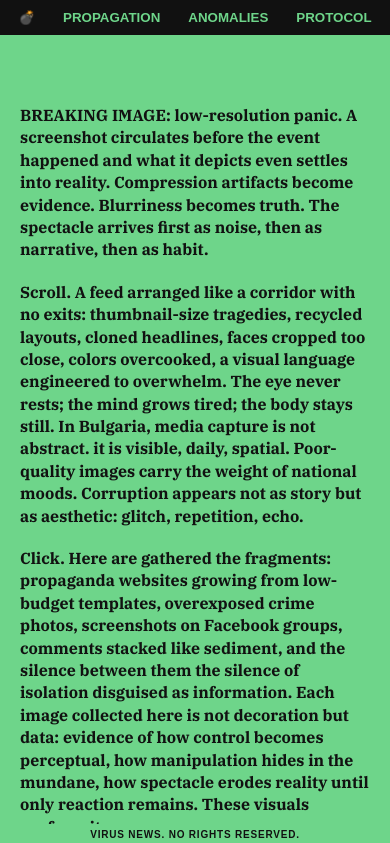
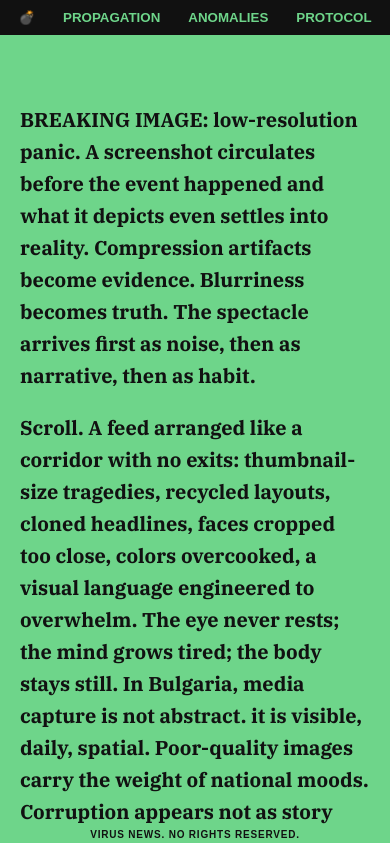
Before and after one commit to kosarakes-lab/virus-news, a plain HTML site: page index.html in a window 390 px wide. Shown: the top 843 px of the page. Drawn offline with Linux system fonts and the light colour scheme.

Commit message:
Update style.css

```diff
--- a/style.css
+++ b/style.css
@@ -36,8 +36,7 @@
 
   .poem {
     white-space: normal !important;
-    font-size: 16px !important;
-    line-height: 1.4 !important;
+    font-size: 20px !important;
     word-break: normal !important;
     margin-left: 0 !important;
     margin-right: 0 !important;
@@ -394,6 +393,7 @@ main {
 
 .blog-post .intro {
   font-size: 20px;
+  line-height: 1.6;
   margin-bottom: 48px;
   color: #6ED58A;
   filter: blur(0.6px);
```
